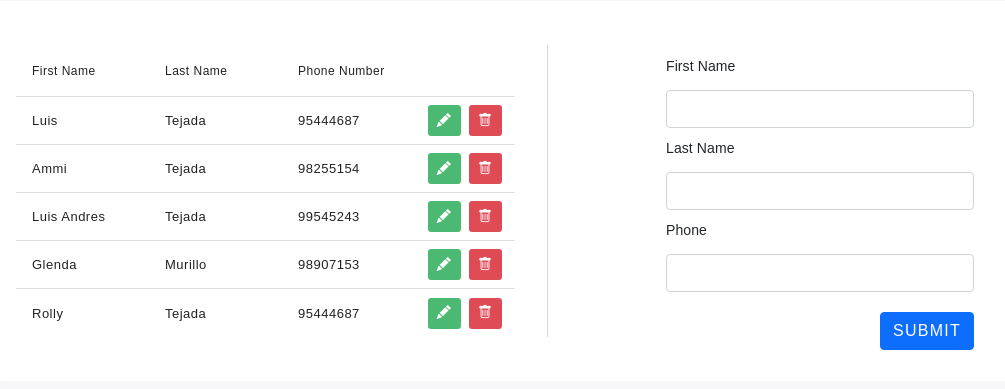
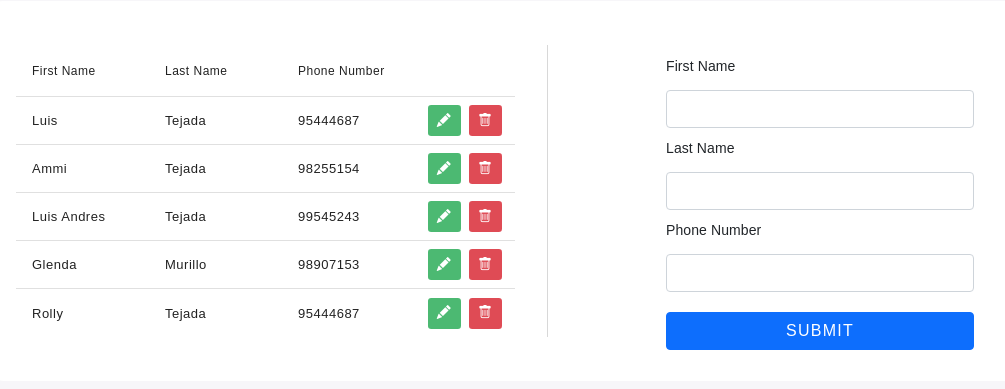
Before and after one commit to luigitemu/phonebook-frontEnd, a React (Create React App) app: page / in a window 1280 px wide. Shown: the part 209-598 px from the top of the page, without its empty margins (92-1097 px from the left). Built offline with nearby package versions, Linux system fonts and the light colour scheme.

Commit message:
code factorization

```diff
--- /dev/null
+++ b/src/components/CustomInput.jsx
@@ -0,0 +1,24 @@
+import PropTypes from 'prop-types';
+
+
+export const CustomInput = ({ register , label , errors , errLabel , name , type="text" })=>{
+
+    return (
+        <>
+            <label className="form-label">{label}</label>
+            <input className="form-control" type={type}   {...register(name, { required: true })} />
+                {
+                    errors.firstName?.type === 'required'
+                    &&  <small className="text-danger ">{errLabel}</small>
+                }
+        </>
+    );
+
+};
+CustomInput.propTypes = {
+    register: PropTypes.func.isRequired,
+    label: PropTypes.string.isRequired,
+    name : PropTypes.string.isRequired,
+    errors: PropTypes.object,
+    errLabel: PropTypes.string.isRequired
+}
--- a/src/components/PhoneBook.jsx
+++ b/src/components/PhoneBook.jsx
@@ -2,6 +2,7 @@ import { useEffect } from "react";
 import { useForm } from "react-hook-form";
 import { useDispatch } from "react-redux";
 import { addContact, loadContacts } from "../actions/contacts";
+import { CustomInput } from "./CustomInput";
 
 
 
@@ -32,24 +33,31 @@ export const PhoneBook = () => {
               autoComplete="off"
               onSubmit={handleSubmit(onSubmit)}
               >
+                  <CustomInput
+                    register={register}
+                    label="First Name"
+                    name="firstName"
+                    errors={errors}
+                    errLabel="First name is required. "
+                  />
+                  <CustomInput
+                    register={register}
+                    label="Last Name"
+                    name="lastName"
+                    errors={errors}
+                    errLabel="Last name is required. "
+                  />
+                  <CustomInput
+                    register={register}
+                    label="Phone Number"
+                    name="phone"
+                    errors={errors}
+                    errLabel="Phone number is required. "
+                    type="number"
+                  />
 
-              <label className="form-label">First Name</label>
-                <input className="form-control"  {...register('firstName', { required: true })} />
-                    {
-                        errors.firstName?.type === 'required'
-                        &&  <small className="text-danger ">First name is required.</small>
-                    }
-              <label className="form-label" >Last Name</label>
-                <input className="form-control" {...register('lastName' , { required: true })} />
-                    {errors.lastName?.type === 'required'
-                    && <small className="text-danger ">Last Name is required.</small>}
-              <label className="form-label" >Phone</label>
 
-                <input className="form-control " {...register('phone', { required: true })} />
-                    {errors.phone?.type === 'required'
-                    && <small className="text-danger ">Phone is required.</small>}
-
-              <button className="self-end btn btn-primary" >
+              <button className="btn btn-primary" >
                   Submit
               </button>
 
```
